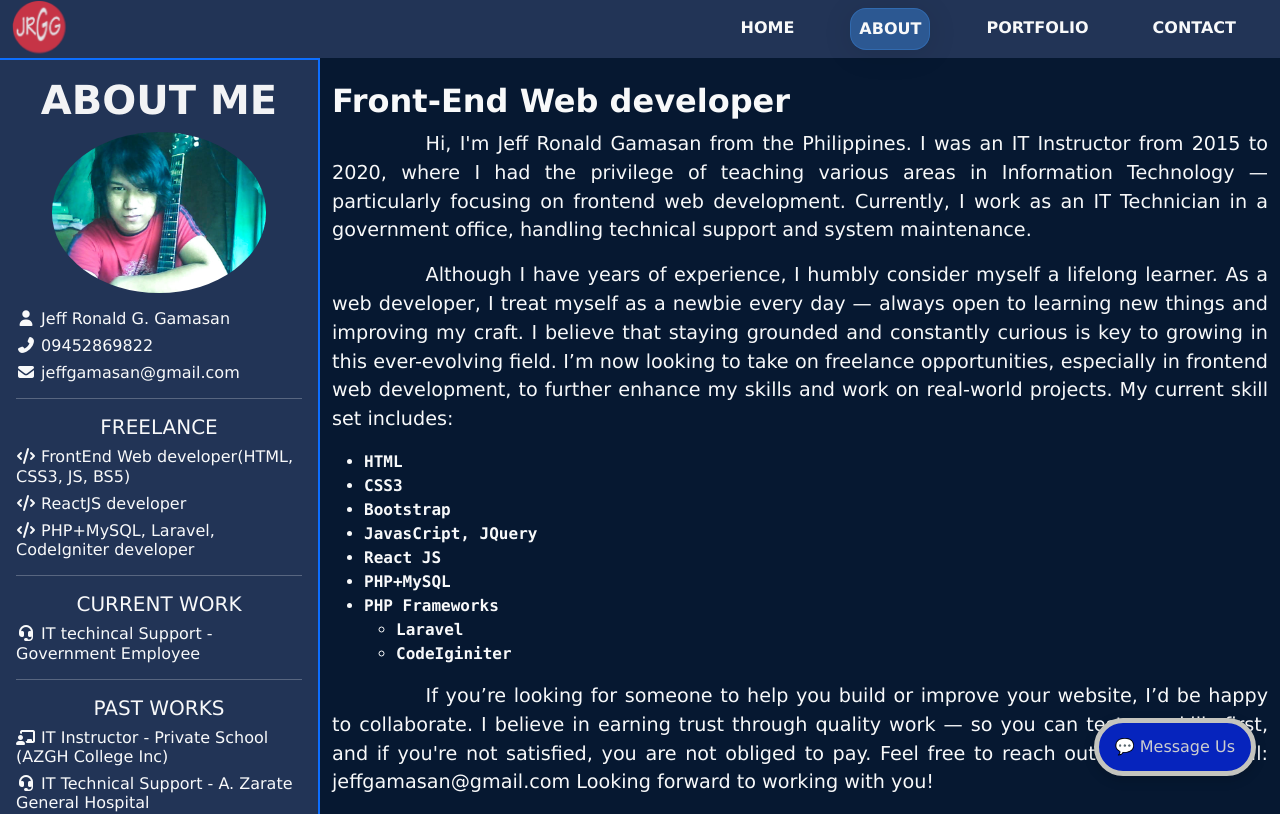
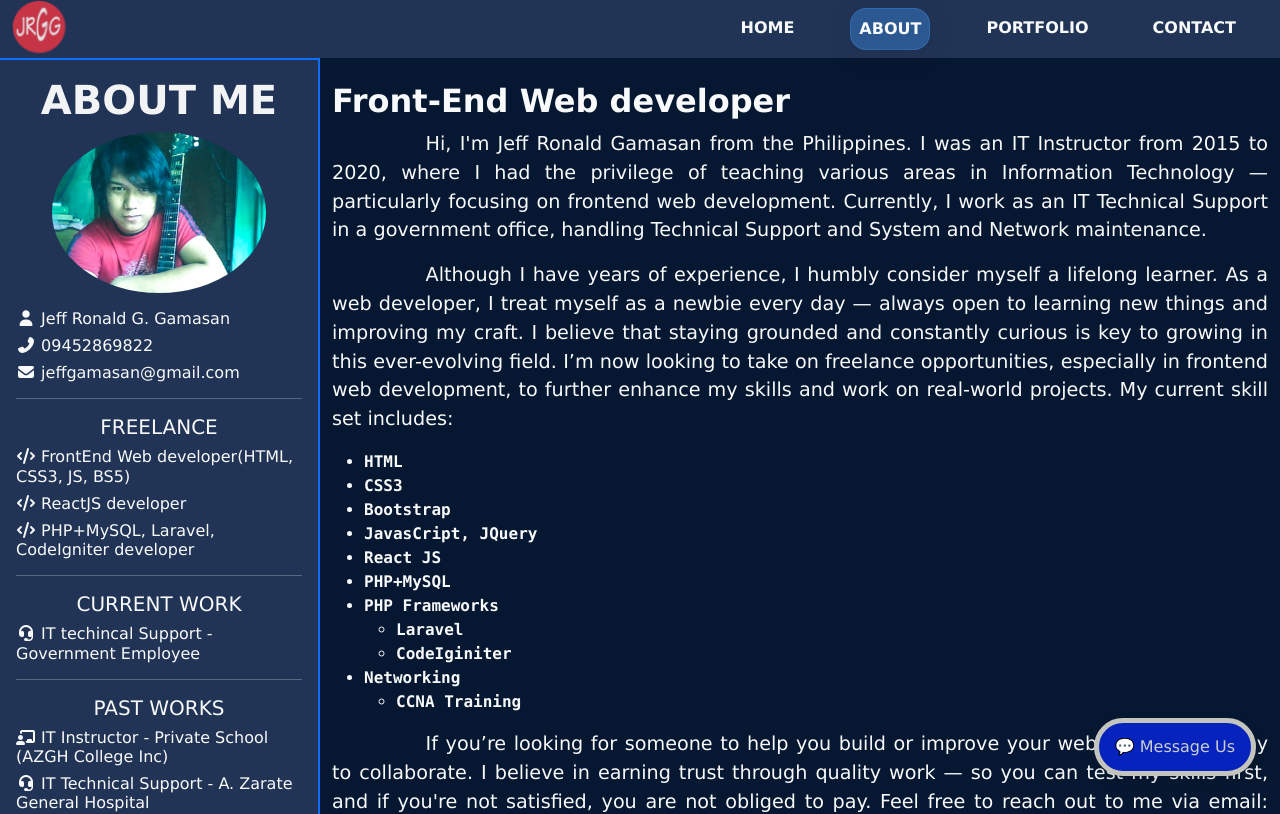
Before and after one commit to kuzululu/jrgg, a React (Vite) app: page /about in a window 1280 px wide. Shown: the top 814 px of the page. Built offline with nearby package versions, Linux system fonts and the light colour scheme.

Commit message:
Update About.jsx

```diff
--- a/src/pages/About.jsx
+++ b/src/pages/About.jsx
@@ -46,7 +46,7 @@ const AboutPage = () => {
           <h2 className="position-absolute"><TypingEffect /> {/* 👈 Insert here */}</h2>
 
           <p className="about-me pt-5">
-            Hi, I'm Jeff Ronald Gamasan from the Philippines. I was an IT Instructor from 2015 to 2020, where I had the privilege of teaching various areas in Information Technology — particularly focusing on frontend web development. Currently, I work as an IT Technician in a government office, handling technical support and system maintenance.</p>
+            Hi, I'm Jeff Ronald Gamasan from the Philippines. I was an IT Instructor from 2015 to 2020, where I had the privilege of teaching various areas in Information Technology — particularly focusing on frontend web development. Currently, I work as an IT Technical Support in a government office, handling Technical Support and System and Network maintenance.</p>
 
            <p className="about-me">Although I have years of experience, I humbly consider myself a lifelong learner. As a web developer, I treat myself as a newbie every day — always open to learning new things and improving my craft. I believe that staying grounded and constantly curious is key to growing in this ever-evolving field.
 
@@ -65,6 +65,12 @@ const AboutPage = () => {
                 <ul>
                    <li>Laravel</li>
                    <li>CodeIginiter</li>
+                </ul>
+              </li>
+              <li>
+               Networking
+                <ul>
+                 <li>CCNA Training</li>
                 </ul>
               </li>
             </ul>
```
